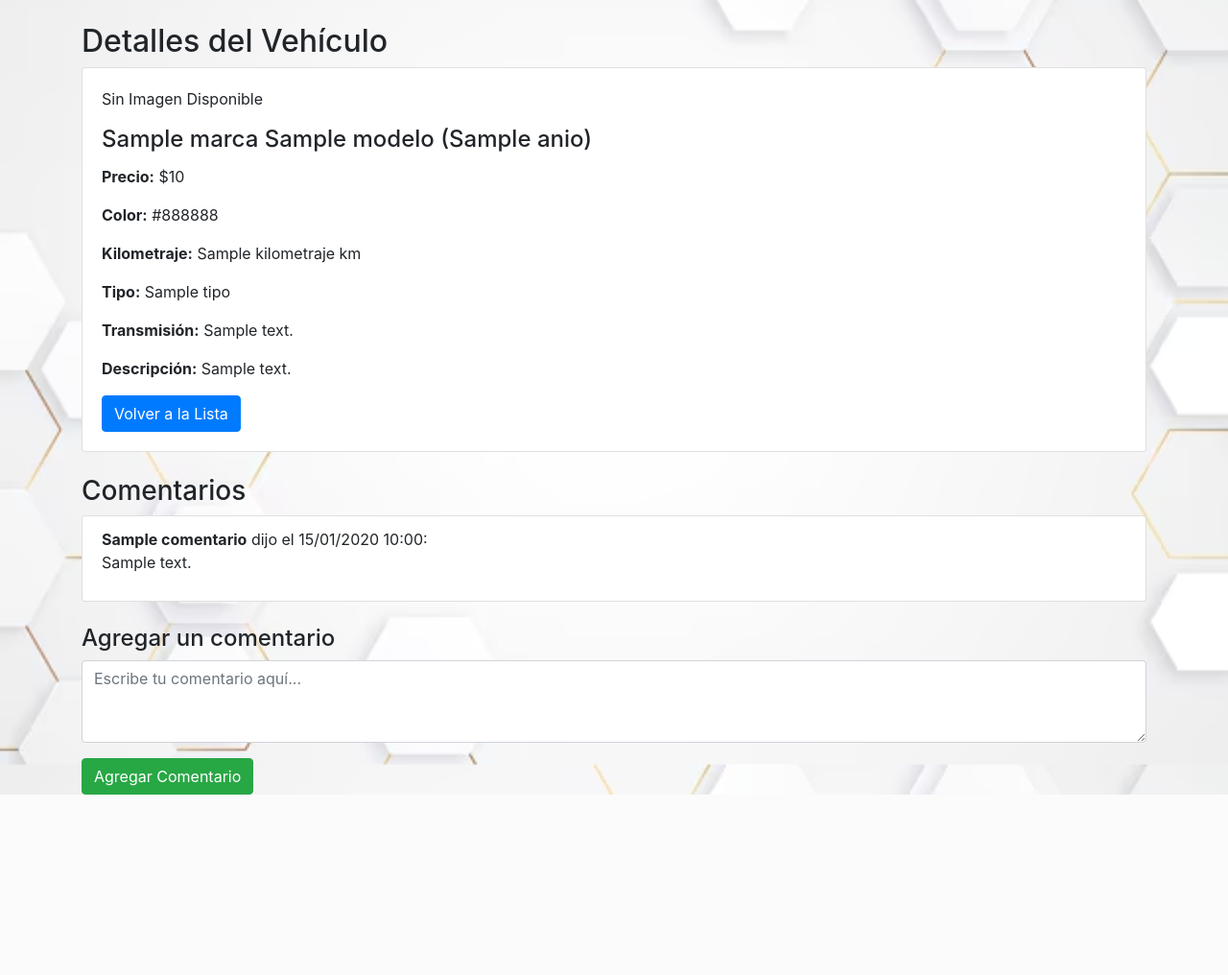
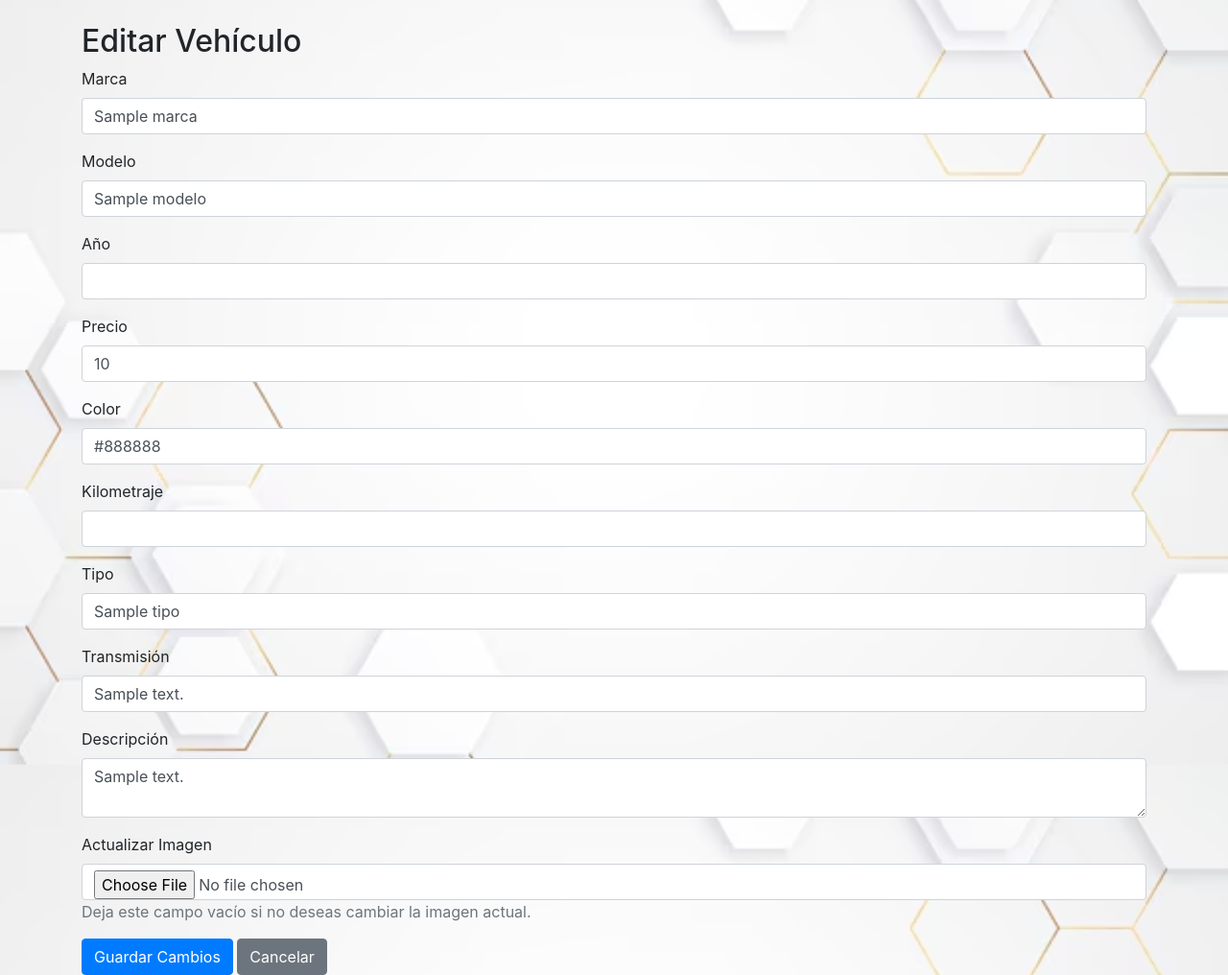
Before and after one commit to JohannVC834/Concesionaria1, a Flask app: template templates/editar_vehiculo.html in a window 1280 px wide. Shown: the part 56-1072 px from the top of the page at 96% size. Before the commit the page ends 884 px from the top, so only its background shows below. Run offline with Flask 3, Linux system fonts and the light colour scheme; the template is opened without the code that fills it: most values are stand-ins (such as "Sample title", 1, 10 or a date in 2020); some libraries are stand-ins or nearby versions.

Commit message:
Se cambio una plantila duplicada

```diff
--- a/templates/editar_vehiculo.html
+++ b/templates/editar_vehiculo.html
@@ -1,47 +1,60 @@
 {% extends "base.html" %}
 
-{% block title %}Detalles del Vehículo{% endblock %}
+{% block title %}Editar Vehículo{% endblock %}
 
 {% block content %}
-<h2>Detalles del Vehículo</h2>
+<h2>Editar Vehículo</h2>
 
-<div class="card mb-4">
-    <div class="card-body">
+<form action="{{ url_for('editar_vehiculo', id=vehiculo.id) }}" method="POST" enctype="multipart/form-data">
+    <div class="mb-3">
+        <label for="marca" class="form-label">Marca</label>
+        <input type="text" class="form-control" id="marca" name="marca" value="{{ vehiculo.marca }}" required>
+    </div>
+    <div class="mb-3">
+        <label for="modelo" class="form-label">Modelo</label>
+        <input type="text" class="form-control" id="modelo" name="modelo" value="{{ vehiculo.modelo }}" required>
+    </div>
+    <div class="mb-3">
+        <label for="anio" class="form-label">Año</label>
+        <input type="number" class="form-control" id="anio" name="anio" value="{{ vehiculo.anio }}">
+    </div>
+    <div class="mb-3">
+        <label for="precio" class="form-label">Precio</label>
+        <input type="number" step="0.01" class="form-control" id="precio" name="precio" value="{{ vehiculo.precio }}">
+    </div>
+    <div class="mb-3">
+        <label for="color" class="form-label">Color</label>
+        <input type="text" class="form-control" id="color" name="color" value="{{ vehiculo.color }}">
+    </div>
+    <div class="mb-3">
+        <label for="kilometraje" class="form-label">Kilometraje</label>
+        <input type="number" class="form-control" id="kilometraje" name="kilometraje" value="{{ vehiculo.kilometraje }}">
+    </div>
+    <div class="mb-3">
+        <label for="tipo" class="form-label">Tipo</label>
+        <input type="text" class="form-control" id="tipo" name="tipo" value="{{ vehiculo.tipo }}">
+    </div>
+    <div class="mb-3">
+        <label for="transmision" class="form-label">Transmisión</label>
+        <input type="text" class="form-control" id="transmision" name="transmision" value="{{ vehiculo.transmision }}">
+    </div>
+    <div class="mb-3">
+        <label for="descripcion" class="form-label">Descripción</label>
+        <textarea class="form-control" id="descripcion" name="descripcion">{{ vehiculo.descripcion }}</textarea>
+    </div>
+    <div class="mb-3">
+        <label for="imagen" class="form-label">Actualizar Imagen</label>
+        <input type="file" class="form-control" id="imagen" name="imagen">
         {% if vehiculo.imagen %}
         <img src="{{ url_for('static', filename=vehiculo.imagen) }}"
-             alt="Imagen de {{ vehiculo.marca }}"
-             class="img-fluid mb-3" style="max-width: 100%; height: auto;">
-        {% else %}
-        <p>Sin Imagen Disponible</p>
+             alt="Imagen Actual"
+             style="width: 150px; height: auto; margin-top: 10px;">
         {% endif %}
-        <h4 class="card-title">{{ vehiculo.marca }} {{ vehiculo.modelo }} ({{ vehiculo.anio }})</h4>
-        <p class="card-text"><strong>Precio:</strong> ${{ vehiculo.precio }}</p>
-        <p class="card-text"><strong>Color:</strong> {{ vehiculo.color }}</p>
-        <p class="card-text"><strong>Kilometraje:</strong> {{ vehiculo.kilometraje }} km</p>
-        <p class="card-text"><strong>Tipo:</strong> {{ vehiculo.tipo }}</p>
-        <p class="card-text"><strong>Transmisión:</strong> {{ vehiculo.transmision }}</p>
-        <p class="card-text"><strong>Descripción:</strong> {{ vehiculo.descripcion }}</p>
-        <a href="{{ url_for('inicio') }}" class="btn btn-primary">Volver a la Lista</a>
+        <p class="text-muted">Deja este campo vacío si no deseas cambiar la imagen actual.</p>
     </div>
-</div>
+    <button type="submit" class="btn btn-primary">Guardar Cambios</button>
+    <a href="{{ url_for('inicio') }}" class="btn btn-secondary">Cancelar</a>
+</form>
 
-<!-- Sección de comentarios -->
-<h3>Comentarios</h3>
-<ul class="list-group mb-4">
-    {% for comentario in comentarios %}
-    <li class="list-group-item">
-        <strong>{{ comentario.nombre }}</strong> dijo el {{ comentario.fecha.strftime('%d/%m/%Y %H:%M') }}:
-        <p>{{ comentario.contenido }}</p>
-    </li>
-    {% endfor %}
-</ul>
 
-<!-- Formulario para agregar comentarios -->
-<h4>Agregar un comentario</h4>
-<form action="{{ url_for('agregar_comentario', vehiculo_id=vehiculo.id) }}" method="POST">
-    <div class="mb-3">
-        <textarea name="contenido" class="form-control" rows="3" placeholder="Escribe tu comentario aquí..." required></textarea>
-    </div>
-    <button type="submit" class="btn btn-success">Agregar Comentario</button>
-</form>
 {% endblock %}
```
Also changed, not shown: 1 other file.
